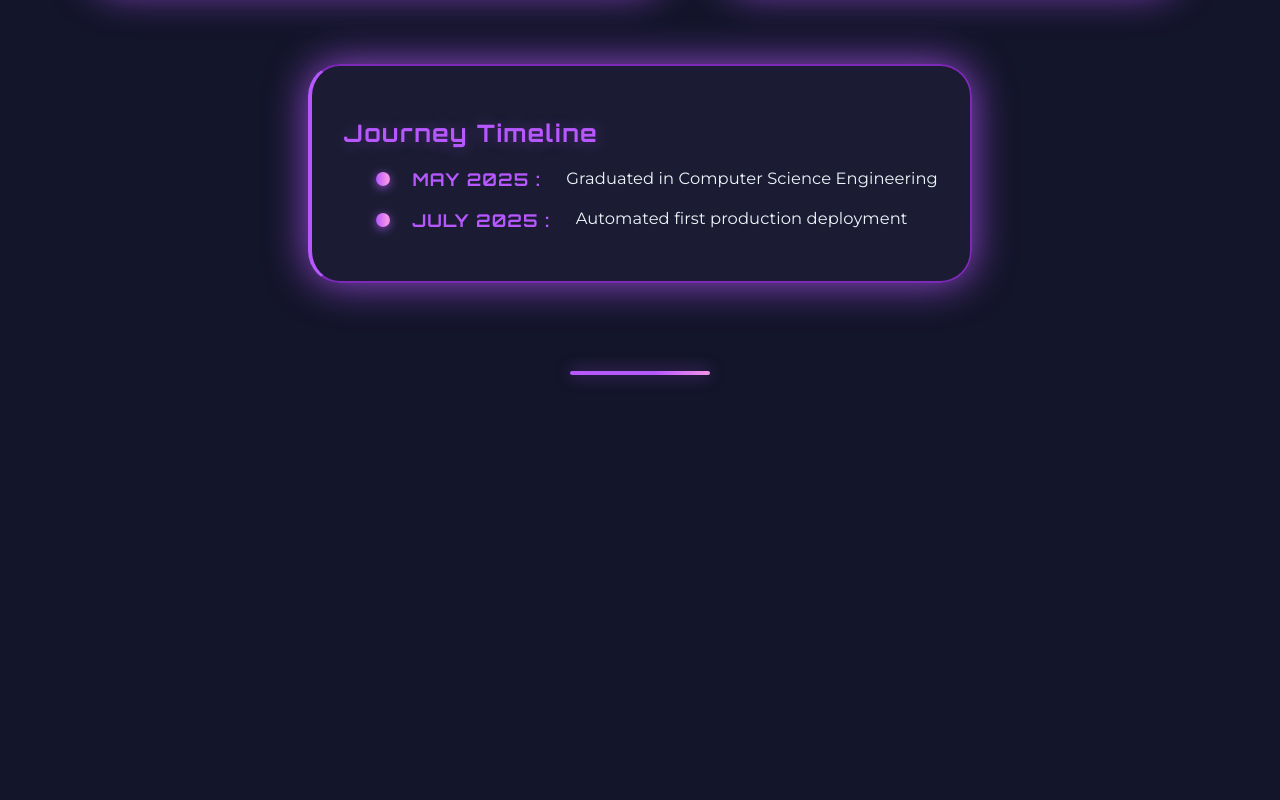
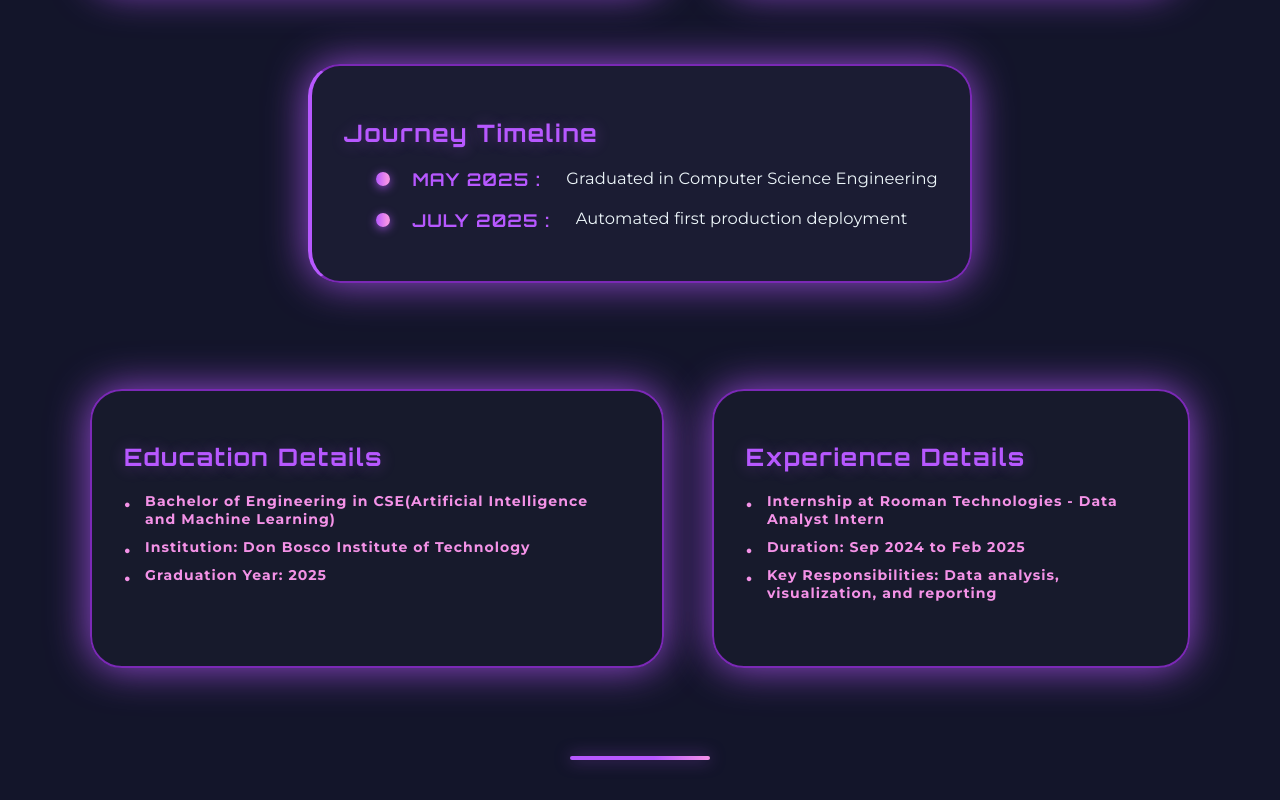
Before and after one commit to Varun2183/Varun-Portfolio, a plain HTML site: page about.html in a window 1280 px wide. Shown: the part 661-1461 px from the top of the page. Before the commit the page ends 1076 px from the top, so only its background shows below. Drawn offline with Linux system fonts and the light colour scheme.

Commit message:
Updated about.html

```diff
--- a/about.html
+++ b/about.html
@@ -83,6 +83,21 @@
                     </li>-->
                 </ul>
             </div>
+            <div class="about-edu card">
+                <h2>Education Details</h2>
+                <ul class="about-list">
+                    <li>Bachelor of Engineering in CSE(Artificial Intelligence and Machine Learning)</li>
+                    <li>Institution: Don Bosco Institute of Technology</li>
+                    <li>Graduation Year: 2025</li>
+            </div>
+            <div class="about-exp card">
+                <h2>Experience Details</h2>
+                <ul class="about-list">
+                    <li>Internship at Rooman Technologies - Data Analyst Intern</li>
+                    <li>Duration: Sep 2024 to Feb 2025</li>
+                    <li>Key Responsibilities: Data analysis, visualization, and reporting</li>
+                </ul>
+            </div>
         </section>
         <div class="neon-divider"></div>
     </main>
```
